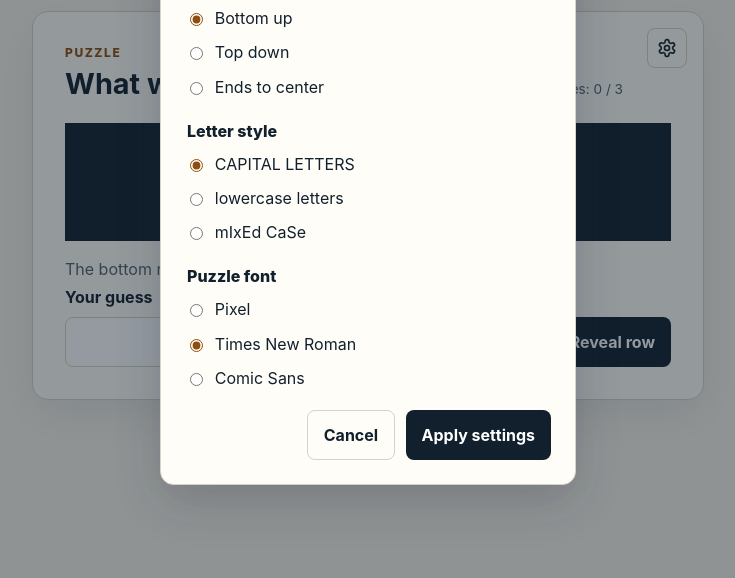
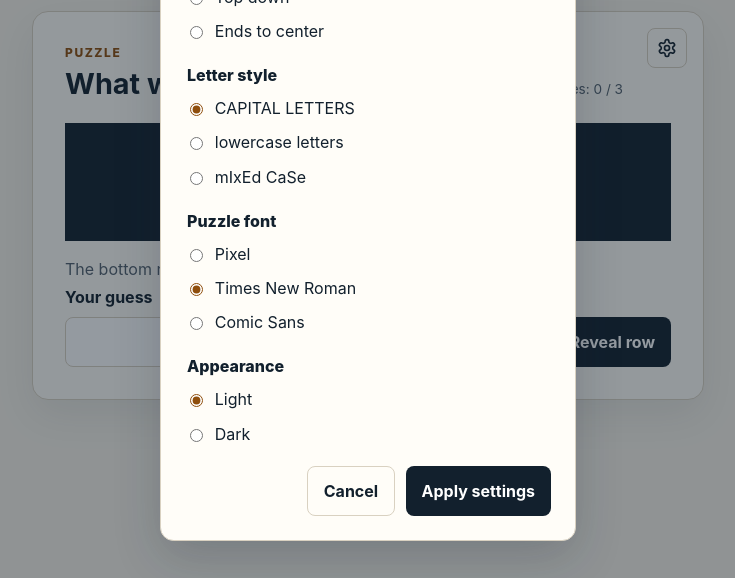
Before and after one commit to adityabhandari781/upword, a website with bundled scripts: page index.html in a window 1280 px wide. Both pictures are taken after a click on the button "Open game settings". Shown: the part 222-800 px from the top of the page, without its empty margins (272-1007 px from the left). Built offline with nearby package versions, Linux system fonts and the light colour scheme.

Commit message:
feat: add dark mode setting

```diff
--- a/css/style.css
+++ b/css/style.css
@@ -8,6 +8,21 @@
   --accent: #f5b642;
   --accent-dark: #8f4e0c;
   --error: #a43d35;
+  --input: #fff;
+  --on-ink: #fff;
+}
+
+:root[data-theme="dark"] {
+  color-scheme: dark;
+  --ink: #edf3f8;
+  --muted: #b8c3cf;
+  --paper: #101820;
+  --card: #172431;
+  --line: #3b4c5d;
+  --accent-dark: #ffd36c;
+  --error: #ff9086;
+  --input: #0d1720;
+  --on-ink: #12202d;
 }
 
 * {
@@ -257,7 +272,7 @@ input {
   border: 1px solid var(--line);
   border-radius: 0.5rem;
   padding: 0.75rem 0.85rem;
-  background: #fff;
+  background: var(--input);
   color: var(--ink);
 }
 
@@ -266,7 +281,7 @@ button {
   border-radius: 0.5rem;
   padding: 0.75rem 1rem;
   background: var(--ink);
-  color: #fff;
+  color: var(--on-ink);
   font-weight: 750;
 }
 
--- a/index.html
+++ b/index.html
@@ -76,6 +76,12 @@
           <label><input type="radio" name="font-mode" value="comic-sans"> Comic Sans</label>
         </fieldset>
 
+        <fieldset>
+          <legend>Appearance</legend>
+          <label><input type="radio" name="theme" value="light" checked> Light</label>
+          <label><input type="radio" name="theme" value="dark"> Dark</label>
+        </fieldset>
+
         <div class="settings-actions">
           <button id="settings-cancel" type="button" class="settings-cancel">Cancel</button>
           <button type="submit">Apply settings</button>
--- a/js/app.js
+++ b/js/app.js
@@ -25,6 +25,7 @@ const settings = {
   revealDirection: 'bottom-up',
   letterCase: 'uppercase',
   fontMode: 'times-new-roman',
+  theme: 'light',
 };
 
 let round;
@@ -83,6 +84,7 @@ function syncSettingsForm() {
   settingsForm.querySelector(`[name="reveal-direction"][value="${settings.revealDirection}"]`).checked = true;
   settingsForm.querySelector(`[name="letter-case"][value="${settings.letterCase}"]`).checked = true;
   settingsForm.querySelector(`[name="font-mode"][value="${settings.fontMode}"]`).checked = true;
+  settingsForm.querySelector(`[name="theme"][value="${settings.theme}"]`).checked = true;
 }
 
 form.addEventListener('submit', (event) => {
@@ -129,6 +131,8 @@ settingsForm.addEventListener('submit', (event) => {
   settings.revealDirection = settingsForm.elements['reveal-direction'].value;
   settings.letterCase = settingsForm.elements['letter-case'].value;
   settings.fontMode = settingsForm.elements['font-mode'].value;
+  settings.theme = settingsForm.elements.theme.value;
+  document.documentElement.dataset.theme = settings.theme;
   settingsDialog.close();
   startRound();
 });
```
Also changed, not shown: SPEC.md (+4 -0 lines).
